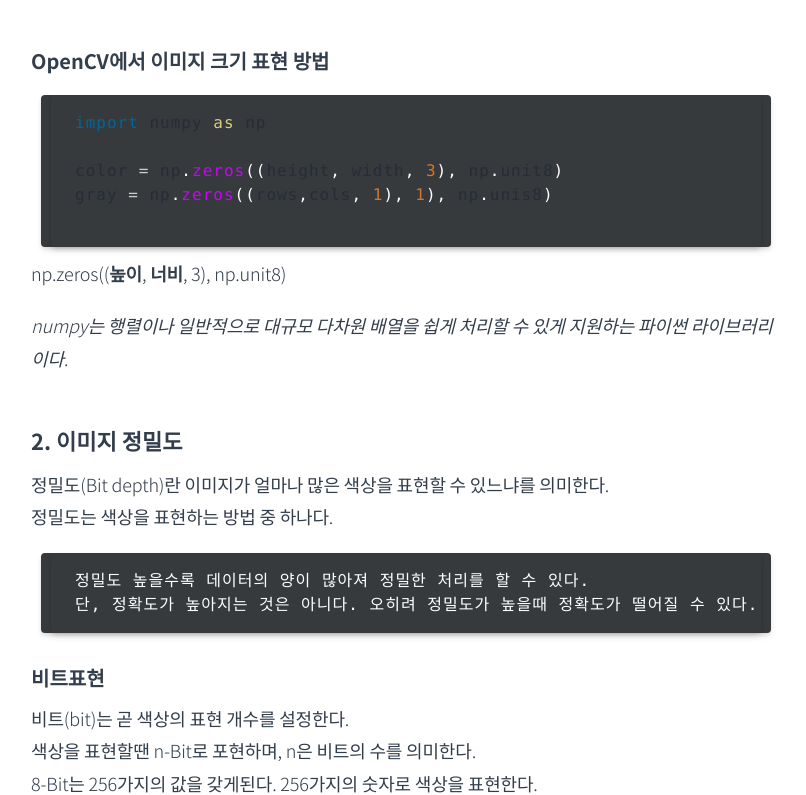
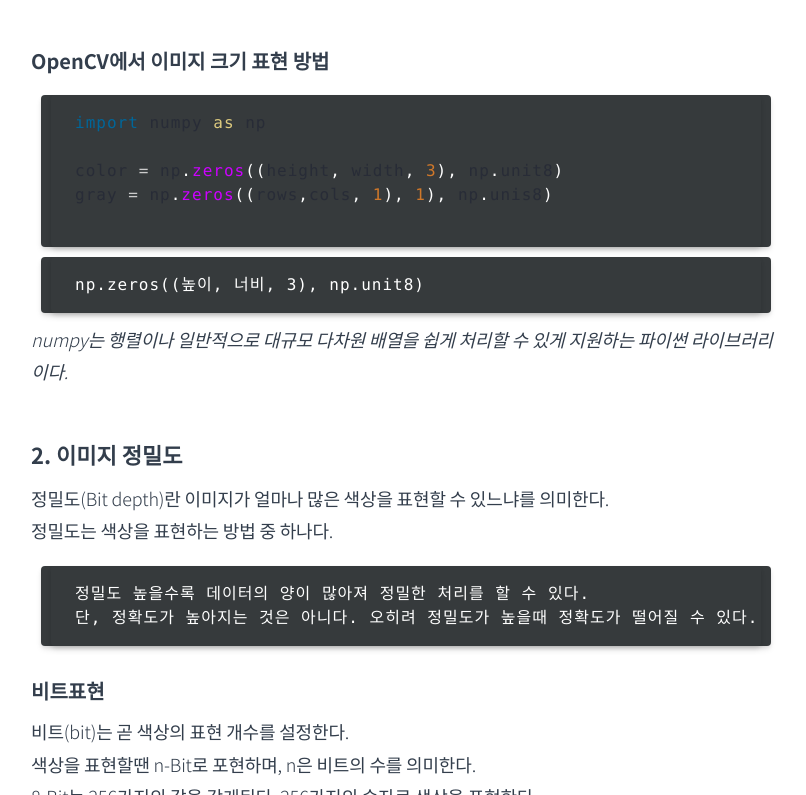
Before and after one commit to yoncho/yoncho.github.io, a Jekyll site: the page built from opencv/03_OpenCV시작하기.md, in a window 1280 px wide and 900 px high, scrolled down 1022 px, cut to the strip 0-795 px from the top of the window. Shown: the whole strip, without its empty margins (234-1040 px from the left). Built offline with Jekyll 4.4.1, drawn with Linux system fonts in a browser that asks for light colours; some web fonts are replaced; some of the changed text lies outside the part shown.

Commit message:
2021.01.20

````diff
--- a/opencv/03_OpenCV시작하기.md
+++ b/opencv/03_OpenCV시작하기.md
@@ -44,8 +44,9 @@
 gray = np.zeros((rows,cols, 1), 1), np.unis8)
 
 ```
-np.zeros((**높이**, **너비**, 3), np.unit8)
-
+```
+np.zeros((높이, 너비, 3), np.unit8)
+```
 *numpy는 행렬이나 일반적으로 대규모 다차원 배열을 쉽게 처리할 수 있게 지원하는 파이썬 라이브러리이다.*
 
 ## 2. 이미지 정밀도
@@ -93,8 +94,9 @@
 gray = np.zeros((rows,cols, 1), 1), np.unis8)
 
 ```
-np.zeros((height, width, 3), **정밀도**)
-
+```
+np.zeros((height, width, 3), 정밀도)
+```
 *위 코드에서 color는 색상이미지를,  gray는 그레이스케일이미지를 의미한다.*
 
 
@@ -122,8 +124,9 @@
 color = np.zeros((height, width, 3), np.unit8)
 gray = np.zeros((rows,cols, 1), 1), np.unis8)
 ```
-np.zeros((height, width, **채널수**), np.unit8)
-
+```
+np.zeros((height, width, 채널수), np.unit8)
+```
 
 
 ***중요, OpenCV에서는 RGB형태의 입력 이미지를 받아오고, 처리를 해줄때에는 BGR로 변환시켜주는 함수 cv2.Color_RGB2BGR 옵션을 사용해줘야한다. !! ***
@@ -140,7 +143,8 @@
 이미지의 픽셀 값을 X축으로, 해당 픽셀 값의 사용 횟수를 Y축으로 결정한다면
 이미지의 밝은 정도를 히스토그램으로 확인할 수 있다.
 
-![histo_crowd](https://user-images.githubusercontent.com/44021629/105059429-9d099580-5aba-11eb-81b6-e3629a12152c.png)
+![histo_crowd](https://user-images.githubusercontent.com/44021629/105062614-253d6a00-5abe-11eb-8b22-3659e3902bb9.png)
+
 
 위 사진의 경우에는 전반적으로 어두운 사진이라 히스토그램이 0에 치우쳐진 형태로 나타난다.
 
````
